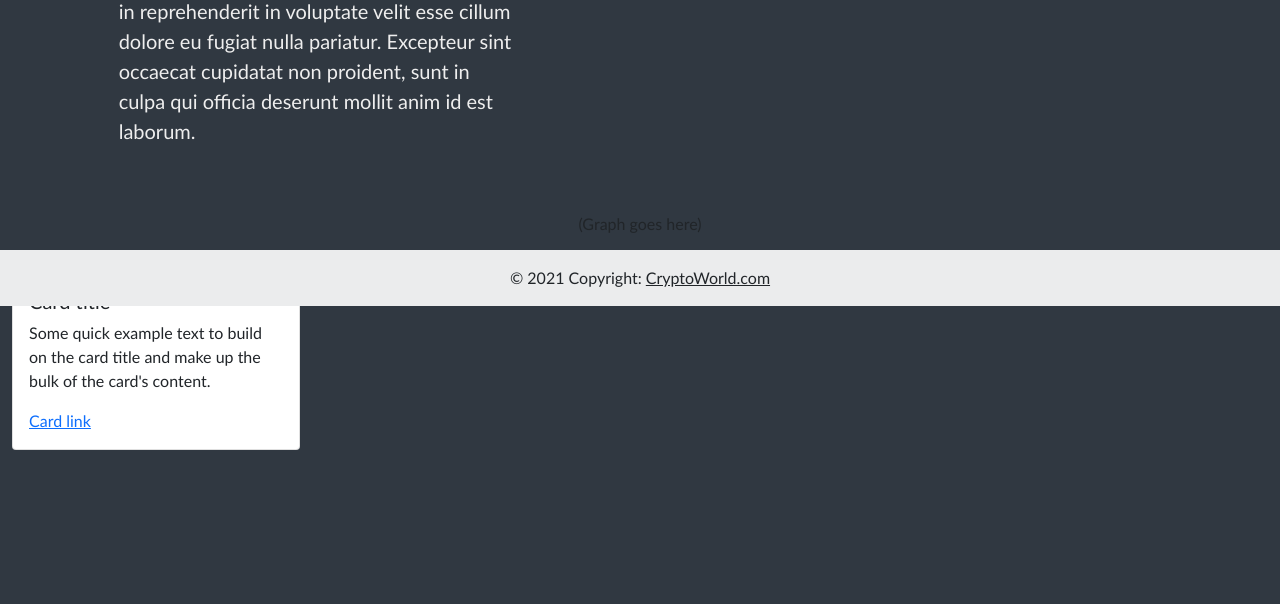
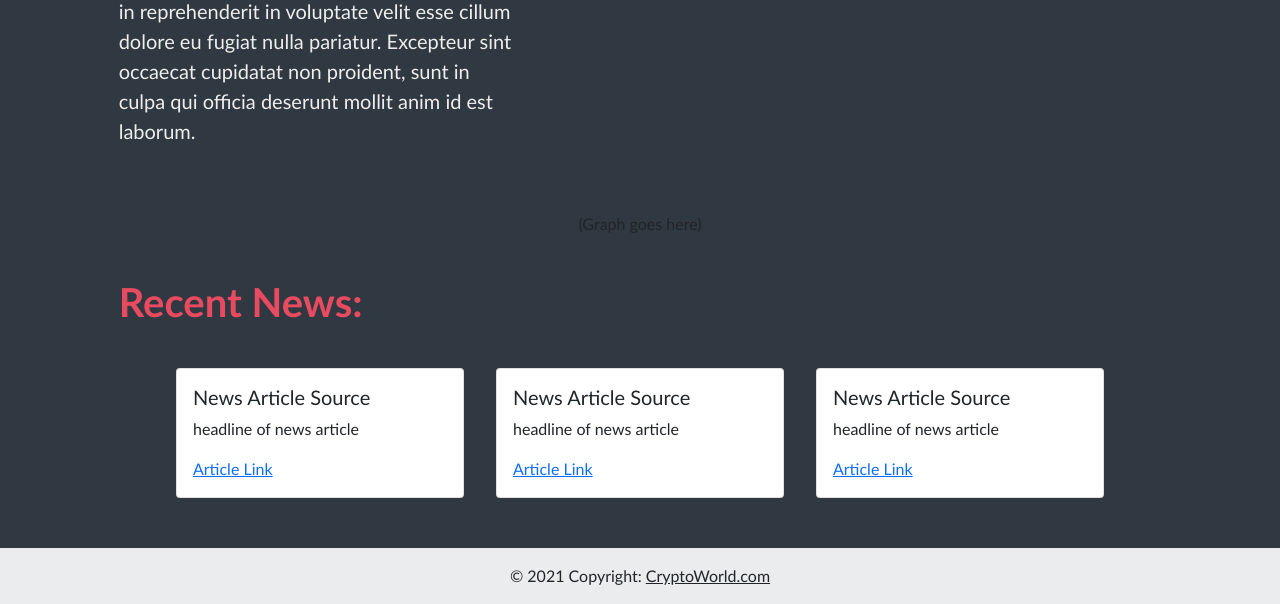
Before and after one commit to Cyrusb01/crypto_education, a Flask app: page /learning in a window 1280 px wide. Shown: the part 494-1098 px from the top of the page. Before the commit the page ends 944 px from the top, so only its background shows below. Run offline with Flask 2, Linux system fonts and the light colour scheme; some libraries are stand-ins or nearby versions.

Commit message:
cosmetic changes to index, research, and tickerlearning

```diff
--- a/templates/index.html
+++ b/templates/index.html
@@ -64,7 +64,7 @@
               </div>
               <div class="col-4">
                   <p class="zv-h1">Welcome To CryptoWorld!</p>
-                  <p class="text-start zv-text">blah blah blah blah blah blah blah blah blah blah blah blah blah blah blah blah blah blah blah blah blah blah blah blah blah blah </p>
+                  <p class="text-start zv-text">Lorem ipsum dolor sit amet, consectetur adipiscing elit, sed do eiusmod tempor incididunt ut labore et dolore magna aliqua. Ut enim ad minim veniam, quis nostrud exercitation ullamco laboris nisi ut aliquip ex ea commodo consequat. Duis aute irure dolor in reprehenderit in voluptate velit esse cillum dolore eu fugiat nulla pariatur. Excepteur sint occaecat cupidatat non proident, sunt in culpa qui officia deserunt mollit anim id est laborum.</p>
               </div>
           </div>
 
@@ -72,7 +72,7 @@
       </div>
       <!-- Body Stuff Ends Here -->
 
-      <footer class="fixed-bottom bg-light text-center text-lg-start">
+      <footer class="fixed-bottom bg-light text-center text-lg-start" style="position: absolute; bottom: 0; width: 100%;">
         <!-- Copyright -->
         <div class="text-center p-3" style="background-color: rgba(0, 0, 0, 0.05);">
           © 2021 Copyright:
--- a/templates/research.html
+++ b/templates/research.html
@@ -92,7 +92,7 @@
       </div>
       <!-- Body Stuff Ends Here -->
 
-      <footer class="fixed-bottom bg-light text-center text-lg-start">
+      <footer class="bg-light text-center text-lg-start" style="position: absolute; bottom: 0; width: 100%;">
         <!-- Copyright -->
         <div class="text-center p-3" style="background-color: rgba(0, 0, 0, 0.05);">
           © 2021 Copyright:
--- a/templates/tickerlearning.html
+++ b/templates/tickerlearning.html
@@ -18,7 +18,7 @@
 
         <title>CryptoWorld</title>
     </head>
-    <body style="height:100%; font-family: 'Trebuchet MS', sans-serif; background: var(--color-background)">
+    <body style="height:100%; font-family: 'Trebuchet MS', sans-serif; background: var(--color-background);">
 
       <!-- Navbar -->
         <nav class="navbar navbar-expand navbar-light zv-nav zv-navbar-bg" style="padding-left:20px; padding-right:20px;">
@@ -98,29 +98,45 @@
             <!--Scatter Plot-->
             <p class="text-center">(Graph goes here)</p>
         </div>
+        <div class="row justify-content-center" style="margin-bottom: 20px;">
+            <div class="col-4"><p class="zv-h1">Recent News:</p></div>
+            <div class="col-6"></div>
+        </div>
+
         <div class="row justify-content-center" style="margin-bottom:50px;">
             <!--News Articles-->
-            <div class="col-4">
-                <!-- <p class="text-center">(Article goes here)</p> -->
-                <div class="card" style="width: 18rem;">
+            <div class="col-3">
+                <div class="card" style="width: 18rem; margin: auto;">
                     <div class="card-body">
-                        <h5 class="card-title">Card title</h5>
-                        <p class="card-text">Some quick example text to build on the card title and make up the bulk of the card's content.</p>
-                        <a href="#" class="card-link">Card link</a>
+                        <h5 class="card-title">News Article Source</h5>
+                        <p class="card-text">headline of news article</p>
+                        <a href="#" class="card-link">Article Link</a>
                     </div>
                 </div>
             </div>
-            <div class="col-4">
-                <p class="text-center">(Article goes here)</p>
+            <div class="col-3">
+                <div class="card" style="width: 18rem; margin: auto;">
+                    <div class="card-body">
+                        <h5 class="card-title">News Article Source</h5>
+                        <p class="card-text">headline of news article</p>
+                        <a href="#" class="card-link">Article Link</a>
+                    </div>
+                </div>
             </div>
-            <div class="col-4">
-                <p class="text-center">(Article goes here)</p>
+            <div class="col-3">
+                <div class="card" style="width: 18rem; margin: auto;">
+                    <div class="card-body">
+                        <h5 class="card-title">News Article Source</h5>
+                        <p class="card-text">headline of news article</p>
+                        <a href="#" class="card-link">Article Link</a>
+                    </div>
+                </div>
             </div>
         </div>
       </div>
       <!-- Body Stuff Ends Here -->
 
-      <footer class="fixed-bottom bg-light text-center text-lg-start">
+      <footer class="bg-light text-center text-lg-start">
         <!-- Copyright -->
         <div class="text-center p-3" style="background-color: rgba(0, 0, 0, 0.05);">
           © 2021 Copyright:
```
